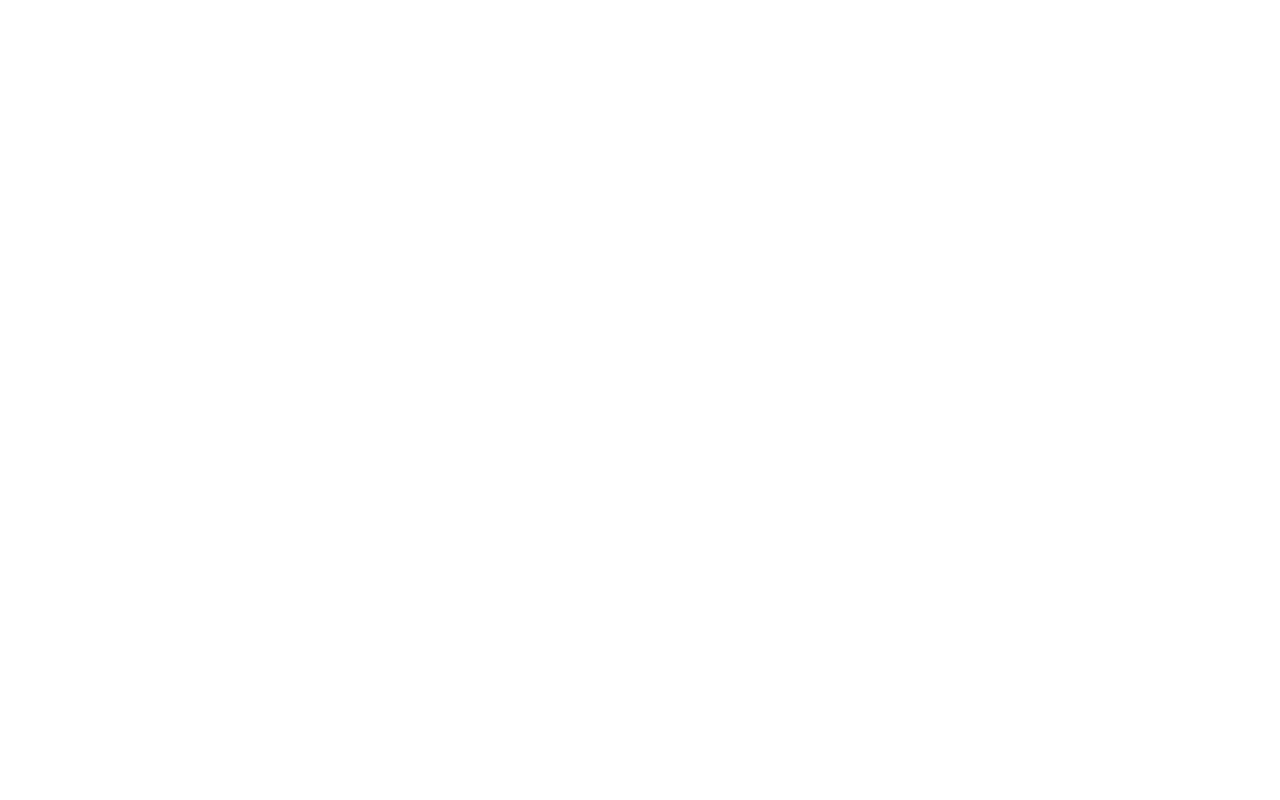
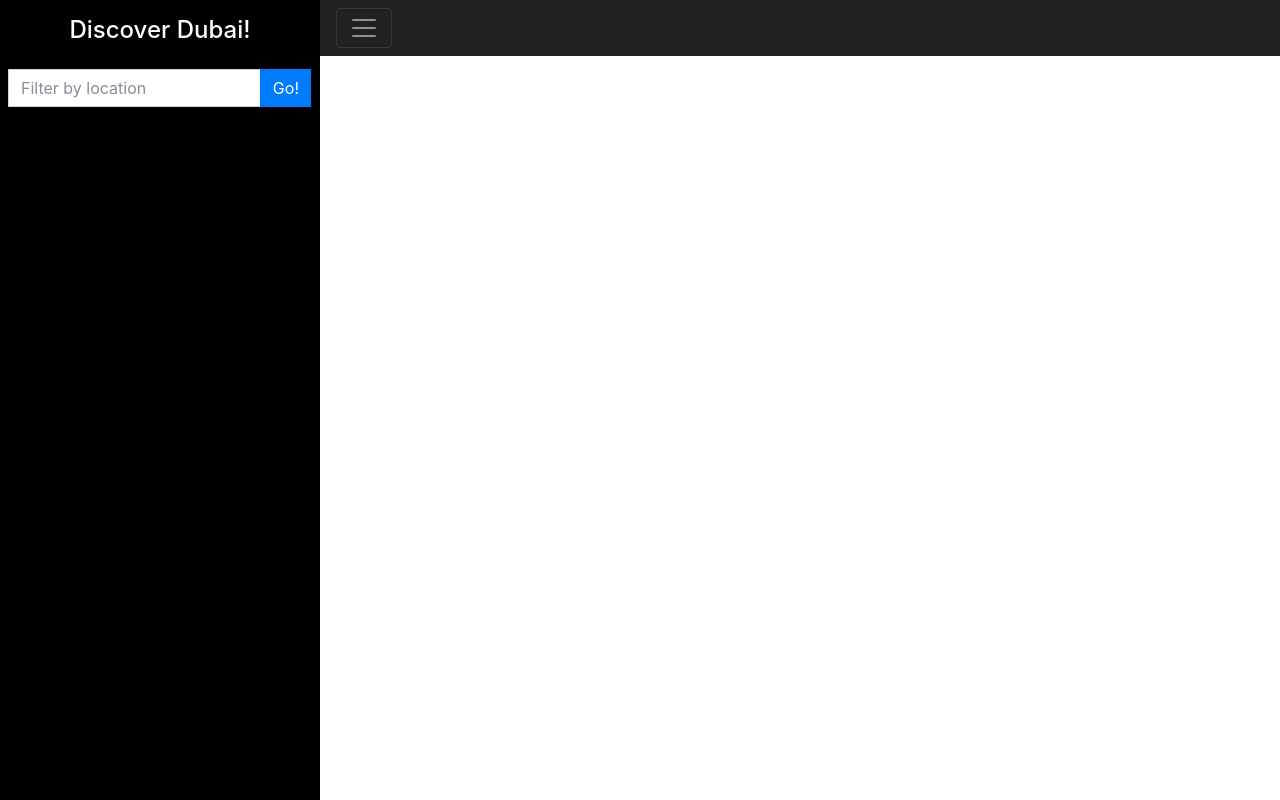
Before and after one commit to ashishnitinpatil/udacity_fsnd004_neighborhood_map, a plain HTML site: page index.html in a window 1280 px wide. Drawn offline with nearby package versions, Linux system fonts and the light colour scheme.

Commit message:
++layout

```diff
--- a/index.html
+++ b/index.html
@@ -14,6 +14,33 @@
 
 <body>
   <div class="container-fluid">
+    <div class="row vh-100">
+      <div class="col-sm-12 col-md-3 p-0 sidebar" id="sidebar">
+        <div class="sidebar-header">
+          <h4 class="text-center">Discover Dubai!</h4>
+        </div>
+        <form class="filter pt-2">
+          <div class="input-group p-sm-1 p-md-2">
+            <input type="search" class="form-control" id="filter-input" placeholder="Filter by location">
+            <span class="input-group-btn">
+              <button type="submit" class="btn btn-block btn-primary">Go!</button>
+            </span>
+          </div>
+        </form>
+      </div>
+
+      <div class="col p-0 main">
+        <nav class="navbar navbar-dark">
+          <!-- Navbar content -->
+          <button class="navbar-toggler" type="button" aria-controls="sidebar" aria-expanded="false" aria-label="Toggle navigation">
+            <span class="navbar-toggler-icon"></span>
+          </button>
+        </nav>
+        <main>
+          <div id="map"></div>
+        </main>
+      </div>
+    </div>
   </div>
 
   <!-- Start External JS dependencies (Bootstrap 4) -->
@@ -22,6 +49,17 @@
   <script src="https://cdnjs.cloudflare.com/ajax/libs/popper.js/1.12.3/umd/popper.min.js" integrity="sha384-vFJXuSJphROIrBnz7yo7oB41mKfc8JzQZiCq4NCceLEaO4IHwicKwpJf9c9IpFgh" crossorigin="anonymous"></script>
   <script src="https://maxcdn.bootstrapcdn.com/bootstrap/4.0.0-beta.2/js/bootstrap.min.js" integrity="sha384-alpBpkh1PFOepccYVYDB4do5UnbKysX5WZXm3XxPqe5iKTfUKjNkCk9SaVuEZflJ" crossorigin="anonymous"></script>
   <!-- End External JS dependencies -->
+
+  <!-- Knockout JS -->
+  <script src="static/js/knockout-3.4.2.js"></script>
+
+  <!-- Project JS -->
+  <script src="static/js/project.js"></script>
+
+  <!-- Google Maps -->
+  <!-- <script async defer
+    src="https://maps.googleapis.com/maps/api/js?key=AIzaSyC9iHEJWJxwE4GKWZ5v9kXeCHyst0aKE8g&v=3&callback=initMap">
+  </script> -->
 </body>
 
 </html>
--- a/static/css/styles.css
+++ b/static/css/styles.css
@@ -1 +1,32 @@
 // Project related custom CSS
+html, body {
+    height: 100vh;
+}
+
+.sidebar {
+    height: 100vh;
+    background-color: black;
+    color: white;
+}
+
+.sidebar-header {
+    padding-top: 1rem;
+}
+
+.main {
+    height: 100vh;
+}
+
+.main .navbar {
+    background-color: #212121;
+    border-radius: 0;
+}
+
+input, .btn {
+    border-radius: 0 !important;
+}
+
+.btn,
+.navbar-toggler {
+    cursor: pointer;
+}
--- /dev/null
+++ b/static/js/project.js
@@ -0,0 +1,5 @@
+$(document).ready(function() {
+    $('.navbar-toggler').click(function() {
+        $('#sidebar').toggle();
+    });
+});
```
Lines whose indentation alone changed are shown as unchanged.
